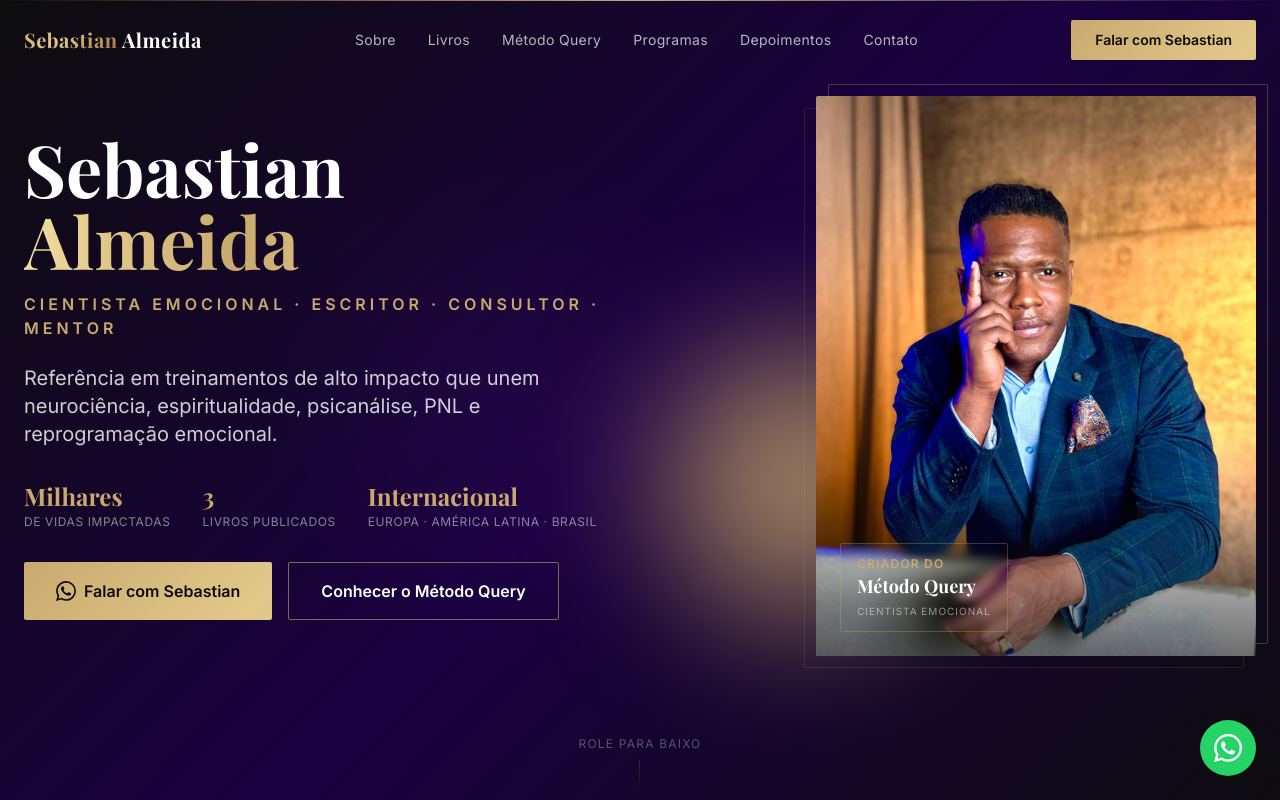
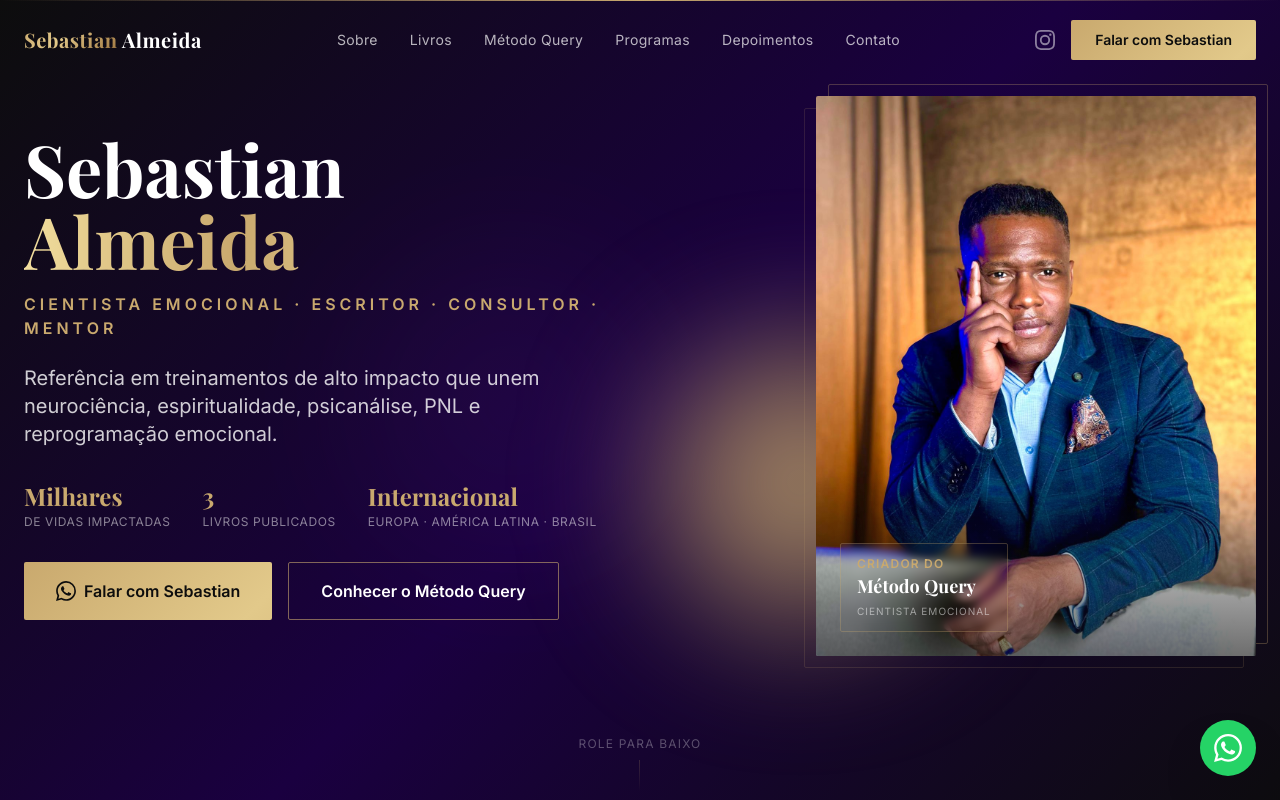
Before and after one commit to querycodigo2025/sebastian-almeida-site, a React (Vite) app: page / in a window 1280 px wide. Shown: the top 800 px of the page. Built offline with nearby package versions, Linux system fonts and the light colour scheme; a web font is replaced by a local one.

Commit message:
feat: adicionar link Instagram @sebastianalmeidamentor no Navbar e Footer

```diff
--- a/src/components/Footer.jsx
+++ b/src/components/Footer.jsx
@@ -67,6 +67,21 @@
                 </div>
                 <span className="text-sm">WhatsApp</span>
               </a>
+              <a
+                href="https://www.instagram.com/sebastianalmeidamentor?igsh=Mjhibmp6cHl0OWsy"
+                target="_blank"
+                rel="noopener noreferrer"
+                className="flex items-center gap-3 text-white/60 hover:text-gold transition-colors group"
+              >
+                <div className="w-9 h-9 rounded-sm flex items-center justify-center flex-shrink-0"
+                  style={{ background: 'rgba(193, 53, 132, 0.12)', border: '1px solid rgba(193, 53, 132, 0.25)' }}>
+                  <svg className="w-5 h-5" fill="currentColor" viewBox="0 0 24 24"
+                    style={{ color: '#E1306C' }}>
+                    <path d="M12 2.163c3.204 0 3.584.012 4.85.07 3.252.148 4.771 1.691 4.919 4.919.058 1.265.069 1.645.069 4.849 0 3.205-.012 3.584-.069 4.849-.149 3.225-1.664 4.771-4.919 4.919-1.266.058-1.644.07-4.85.07-3.204 0-3.584-.012-4.849-.07-3.26-.149-4.771-1.699-4.919-4.92-.058-1.265-.07-1.644-.07-4.849 0-3.204.013-3.583.07-4.849.149-3.227 1.664-4.771 4.919-4.919 1.266-.057 1.645-.069 4.849-.069zM12 0C8.741 0 8.333.014 7.053.072 2.695.272.273 2.69.073 7.052.014 8.333 0 8.741 0 12c0 3.259.014 3.668.072 4.948.2 4.358 2.618 6.78 6.98 6.98C8.333 23.986 8.741 24 12 24c3.259 0 3.668-.014 4.948-.072 4.354-.2 6.782-2.618 6.979-6.98.059-1.28.073-1.689.073-4.948 0-3.259-.014-3.667-.072-4.947-.196-4.354-2.617-6.78-6.979-6.98C15.668.014 15.259 0 12 0zm0 5.838a6.162 6.162 0 100 12.324 6.162 6.162 0 000-12.324zM12 16a4 4 0 110-8 4 4 0 010 8zm6.406-11.845a1.44 1.44 0 100 2.881 1.44 1.44 0 000-2.881z"/>
+                  </svg>
+                </div>
+                <span className="text-sm">@sebastianalmeidamentor</span>
+              </a>
               <div className="flex items-center gap-3 text-white/40">
                 <div className="w-9 h-9 rounded-sm flex items-center justify-center flex-shrink-0"
                   style={{ background: 'rgba(201, 169, 110, 0.08)', border: '1px solid rgba(201, 169, 110, 0.15)' }}>
--- a/src/components/Navbar.jsx
+++ b/src/components/Navbar.jsx
@@ -49,14 +49,27 @@
           ))}
         </nav>
 
+        <div className="hidden md:flex items-center gap-4">
+          <a
+            href="https://www.instagram.com/sebastianalmeidamentor?igsh=Mjhibmp6cHl0OWsy"
+            target="_blank"
+            rel="noopener noreferrer"
+            aria-label="Instagram de Sebastian Almeida"
+            className="text-white/50 hover:text-gold transition-colors"
+          >
+            <svg className="w-5 h-5" fill="currentColor" viewBox="0 0 24 24">
+              <path d="M12 2.163c3.204 0 3.584.012 4.85.07 3.252.148 4.771 1.691 4.919 4.919.058 1.265.069 1.645.069 4.849 0 3.205-.012 3.584-.069 4.849-.149 3.225-1.664 4.771-4.919 4.919-1.266.058-1.644.07-4.85.07-3.204 0-3.584-.012-4.849-.07-3.26-.149-4.771-1.699-4.919-4.92-.058-1.265-.07-1.644-.07-4.849 0-3.204.013-3.583.07-4.849.149-3.227 1.664-4.771 4.919-4.919 1.266-.057 1.645-.069 4.849-.069zM12 0C8.741 0 8.333.014 7.053.072 2.695.272.273 2.69.073 7.052.014 8.333 0 8.741 0 12c0 3.259.014 3.668.072 4.948.2 4.358 2.618 6.78 6.98 6.98C8.333 23.986 8.741 24 12 24c3.259 0 3.668-.014 4.948-.072 4.354-.2 6.782-2.618 6.979-6.98.059-1.28.073-1.689.073-4.948 0-3.259-.014-3.667-.072-4.947-.196-4.354-2.617-6.78-6.979-6.98C15.668.014 15.259 0 12 0zm0 5.838a6.162 6.162 0 100 12.324 6.162 6.162 0 000-12.324zM12 16a4 4 0 110-8 4 4 0 010 8zm6.406-11.845a1.44 1.44 0 100 2.881 1.44 1.44 0 000-2.881z"/>
+            </svg>
+          </a>
           <a
             href={`https://wa.me/${WHATSAPP_NUMBER}?text=${WHATSAPP_MSG}`}
             target="_blank"
             rel="noopener noreferrer"
-          className="hidden md:flex btn-gold text-sm py-2.5 px-6"
+            className="btn-gold text-sm py-2.5 px-6"
           >
             Falar com Sebastian
           </a>
+        </div>
 
         {/* Mobile hamburger */}
         <button
```
Lines whose indentation alone changed are shown as unchanged.
